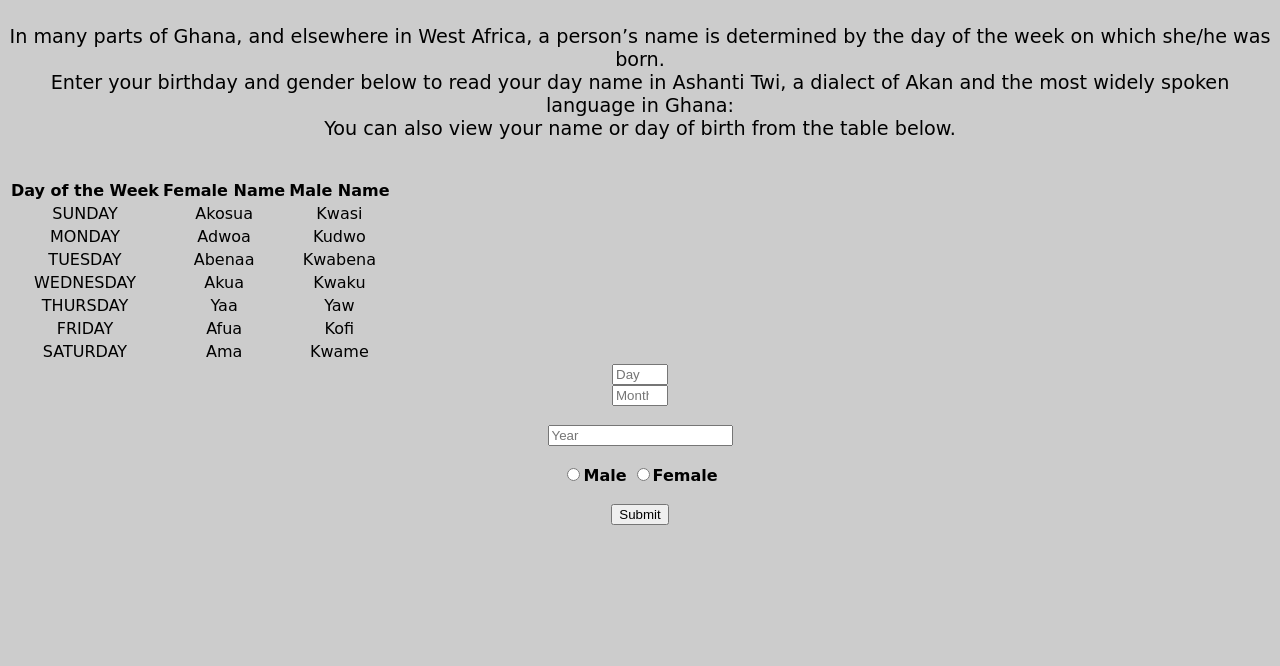
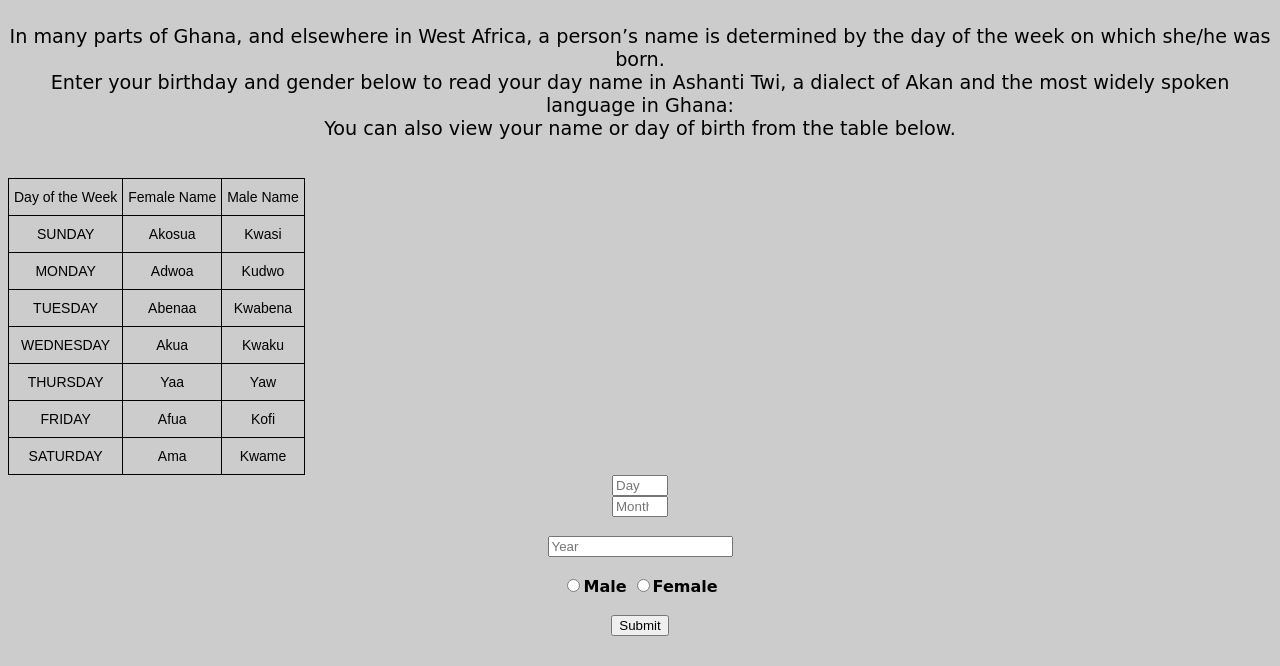
Before and after one commit to amianivictor/AKAN, a plain HTML site: page index.html in a window 1280 px wide. Shown: the part 134-800 px from the top of the page. Drawn offline with Linux system fonts and the light colour scheme.

Commit message:
add css table styling

```diff
--- a/style.css
+++ b/style.css
@@ -24,3 +24,36 @@ body {
     font-size: larger;
     font-weight: 400;
 }
+
+.tg {
+    border-collapse: collapse;
+    border-spacing: 0;
+}
+
+.tg td {
+    border-color: black;
+    border-style: solid;
+    border-width: 1px;
+    font-family: Arial, sans-serif;
+    font-size: 14px;
+    overflow: hidden;
+    padding: 10px 5px;
+    word-break: normal;
+}
+
+.tg th {
+    border-color: black;
+    border-style: solid;
+    border-width: 1px;
+    font-family: Arial, sans-serif;
+    font-size: 14px;
+    font-weight: normal;
+    overflow: hidden;
+    padding: 10px 5px;
+    word-break: normal;
+}
+
+.tg .tg-baqh {
+    text-align: center;
+    vertical-align: top
+}
```
